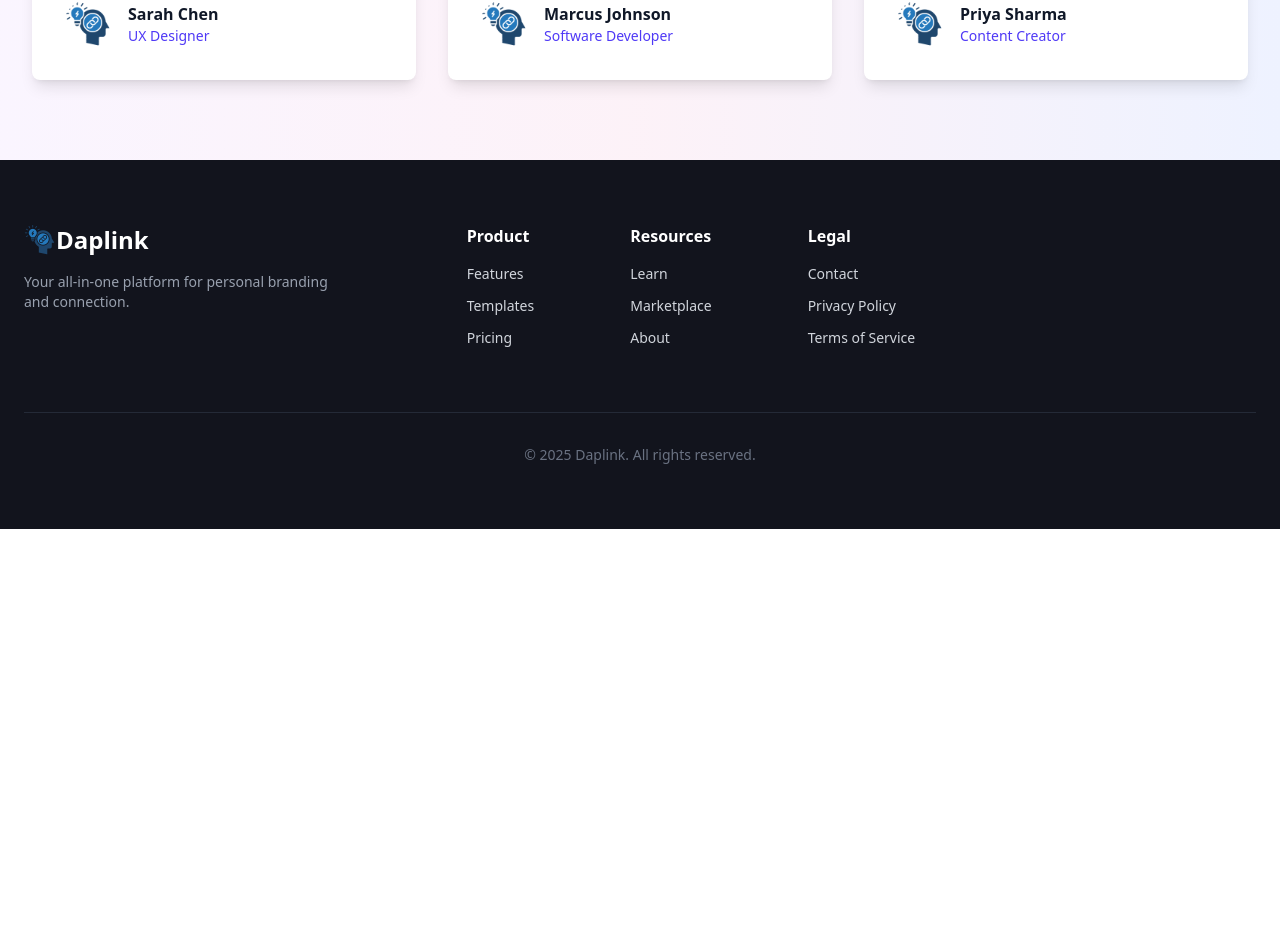
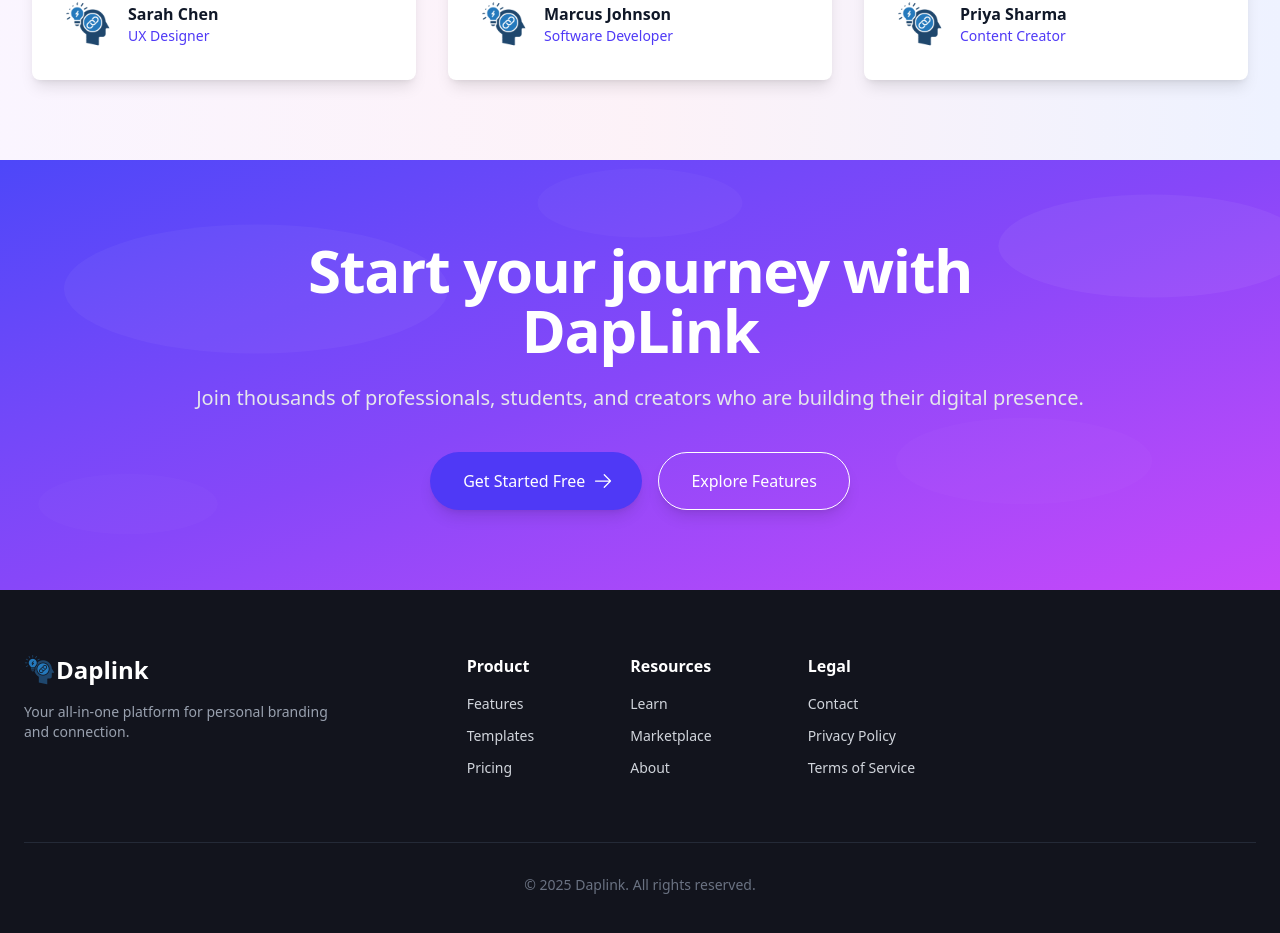
Before and after one commit to kunal834/Daplink, a Next.js app: page / in a window 1280 px wide. Shown: the part 1956-2889 px from the top of the page. Before the commit the page ends 2485 px from the top, so only its background shows below. Built offline with nearby package versions, Linux system fonts and the light colour scheme.

Commit message:
landing page complete

```diff
--- /dev/null
+++ b/Components/CalltoAction.js
@@ -0,0 +1,55 @@
+// CallToActionSection.jsx
+import React from 'react';
+import { ArrowRightIcon } from '@heroicons/react/24/outline'; // For the arrow icon
+
+const CallToActionSection = () => {
+  return (
+    // Background: Gradient matching the image
+    <section className="bg-gradient-to-br from-[#4d47f9] via-[#8747f9] to-[#c747f9] text-white py-20 px-4 sm:px-6 lg:px-8 relative overflow-hidden">
+      {/* Optional: Add subtle background shapes/particles for extra visual flair (as seen in the image) */}
+      <div className="absolute inset-0 z-0 opacity-20">
+        <svg className="w-full h-full" viewBox="0 0 100 100" preserveAspectRatio="none">
+          <circle cx="20" cy="30" r="15" fill="currentColor" className="text-white opacity-20 animate-pulse-slow"></circle>
+          <circle cx="80" cy="70" r="10" fill="currentColor" className="text-white opacity-10 animate-pulse-fast"></circle>
+          <circle cx="50" cy="10" r="8" fill="currentColor" className="text-white opacity-15 animate-pulse-medium"></circle>
+          <circle cx="90" cy="20" r="12" fill="currentColor" className="text-white opacity-25 animate-pulse-slow"></circle>
+          <circle cx="10" cy="80" r="7" fill="currentColor" className="text-white opacity-10 animate-pulse-fast"></circle>
+        </svg>
+      </div>
+
+      <div className="max-w-4xl mx-auto text-center relative z-10">
+        {/* Main Title */}
+        <h2 className="text-4xl font-extrabold tracking-tight sm:text-5xl lg:text-6xl">
+          Start your journey with DapLink
+        </h2>
+
+        {/* Subtitle */}
+        <p className="mt-6 text-xl text-gray-200">
+          Join thousands of professionals, students, and creators who are building their digital presence.
+        </p>
+
+        {/* CTA Buttons */}
+        <div className="mt-10 flex flex-col sm:flex-row justify-center gap-4">
+          {/* Get Started Button */}
+          <a
+            href="#" // Replace with your actual "Get Started" link
+            className="inline-flex items-center justify-center px-8 py-4 border border-transparent text-base font-medium rounded-full text-white bg-indigo-600 hover:bg-indigo-700 transition-colors shadow-lg"
+          >
+            Get Started Free
+            <ArrowRightIcon className="ml-2 -mr-1 h-5 w-5" aria-hidden="true" />
+          </a>
+
+          {/* Explore Features Button */}
+          <a
+            href="#" // Replace with your actual "Explore Features" link
+            className="inline-flex items-center justify-center px-8 py-4 border border-white text-base font-medium rounded-full text-white hover:bg-white hover:text-indigo-600 transition-colors shadow-lg"
+          >
+            Explore Features
+          </a>
+        </div>
+      </div>
+    </section>
+  );
+};
+
+export default CallToActionSection;
--- a/app/page.js
+++ b/app/page.js
@@ -8,6 +8,7 @@ import { useState } from "react";
   import Footer from "@/Components/Footer";
 import FeatureShowcase from "@/Components/Fearureshowcase";
 import Testimonial from "@/Components/Testimonial";
+import CallToActionSection from "@/Components/CalltoAction";
 
 
 
@@ -99,6 +100,7 @@ const [text, settext] = useState("")
 </main>
     <FeatureShowcase/>
   <Testimonial/>
+  <CallToActionSection/>
 <Footer/>
     </>
   );
```
